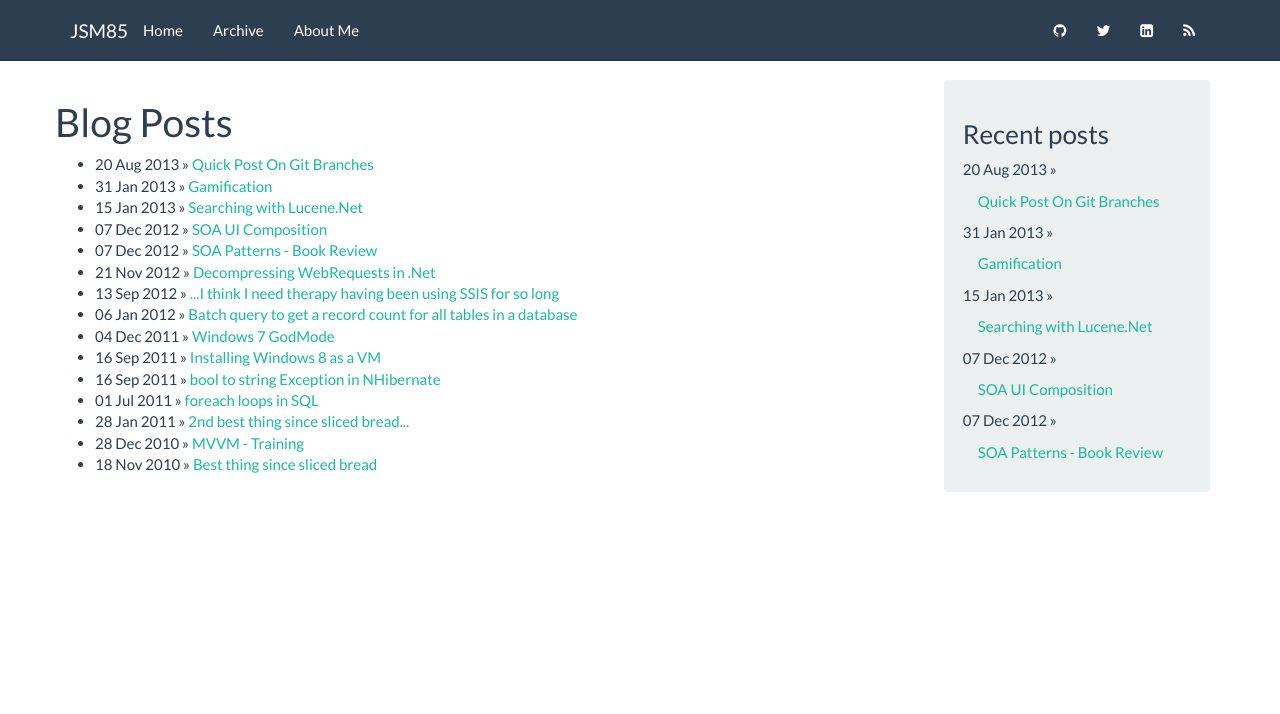
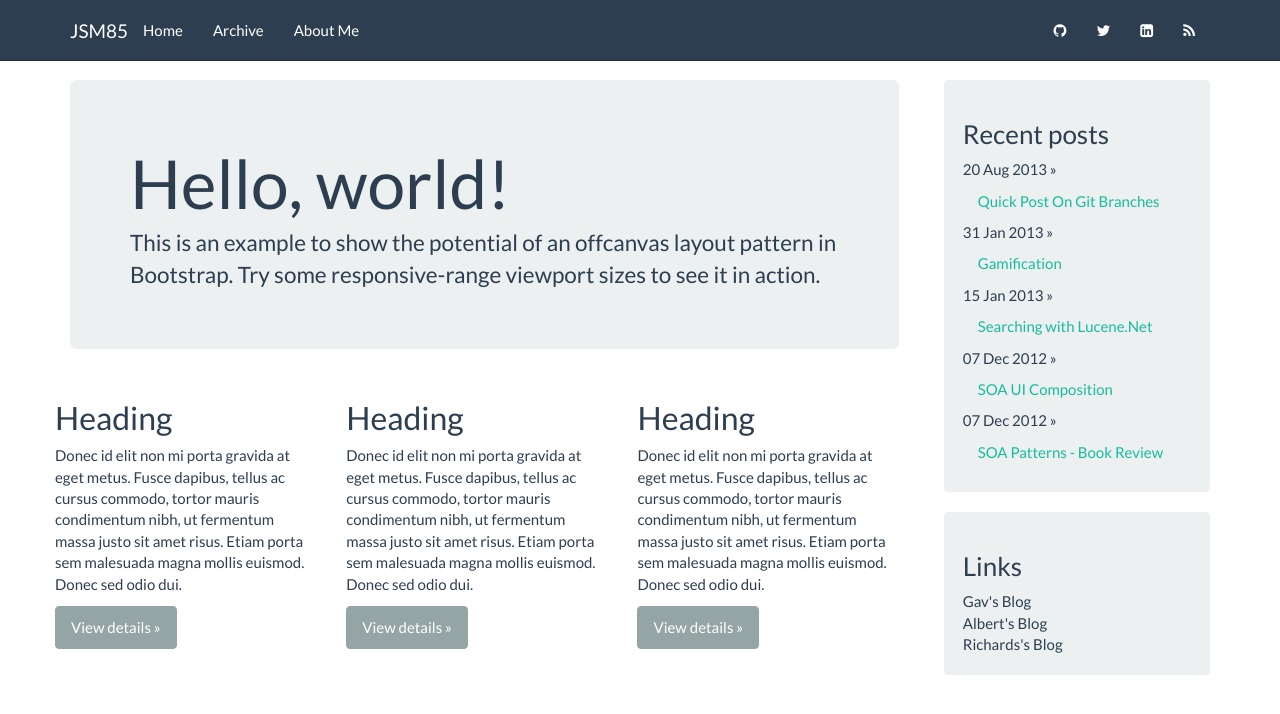
Before and after one commit to jsm85/jsm85.github.io, a Jekyll site: the page built from index.html, in a window 1280 px wide. Shown: the top 714 px of the page. Built offline with Jekyll 4.4.1, drawn with Linux system fonts in a browser that asks for light colours; nearby versions of some CDN libraries; library files that are not in the unit come from our copies; Markdown is read by kramdown in place of the engine named in the settings.

Commit message:
updated index page

```diff
--- a/_layouts/default.html
+++ b/_layouts/default.html
@@ -39,10 +39,10 @@
                     <li><a href="/about.html">About Me</i></a></li>
                 </ul>
                 <ul class="nav navbar-nav navbar-right">
-                    <li><a href="http://github.com/jsm85/"><i class="icon-github"></i></a></li>
-                    <li><a href="http://twitter.com/jsmendonca85/"><i class="icon-twitter"></i></a></li>
-                    <li><a href="http://www.linkedin.com/in/jsm85"><i class="icon-linkedin-sign"></i></a></li>
-                    <li><a href="http://www.linkedin.com/in/jsm85"><i class="icon-rss"></i></a></li>
+                    <li><a href="http://github.com/jsm85/" target="_blank"><i class="icon-github"></i></a></li>
+                    <li><a href="http://twitter.com/jsmendonca85/" target="_blank"><i class="icon-twitter"></i></a></li>
+                    <li><a href="http://www.linkedin.com/in/jsm85" target="_blank"><i class="icon-linkedin-sign"></i></a></li>
+                    <li><a href="/rss.xml" target="_blank"><i class="icon-rss"></i></a></li>
                 </ul>
             </div>
             <!--/.nav-collapse -->
@@ -68,6 +68,14 @@
     {% endfor %}
                         </ul>
                     </div>
+                    <div class="well sidebar-nav">
+                        <h3>Links</h3>
+                        <ul class="nav">
+                            <li>Gav's Blog</li>
+                            <li>Albert's Blog</li>
+                            <li>Richards's Blog</li>
+                        </ul>
+                    </div>
                 </div>
             </div>
 
--- a/index.html
+++ b/index.html
@@ -3,15 +3,28 @@ layout: default
 title: Blog
 ---
 
-<div id="home">
-  <h1>Blog Posts</h1>
-  <ul class="posts">
-    {% for post in site.posts %}
-      <li><span>{{ post.date | date_to_string }}</span> &raquo; <a href="{{ post.url }}">{{ post.title }}</a></li>
-    {% endfor %}
-  </ul>
+<div class="col-xs-12 col-mid-8">
+    <p class="pull-right visible-xs">
+        <button type="button" class="btn btn-primary btn-xs" data-toggle="offcanvas">Toggle nav</button></p>
+    <div class="jumbotron">
+        <h1>Hello, world!</h1>
+        <p>This is an example to show the potential of an offcanvas layout pattern in Bootstrap. Try some responsive-range viewport sizes to see it in action.</p>
+    </div>
+    <div class="row">
+        <div class="col-6 col-sm-6 col-lg-4">
+            <h2>Heading</h2>
+            <p>Donec id elit non mi porta gravida at eget metus. Fusce dapibus, tellus ac cursus commodo, tortor mauris condimentum nibh, ut fermentum massa justo sit amet risus. Etiam porta sem malesuada magna mollis euismod. Donec sed odio dui.</p>
+            <p><a class="btn btn-default" href="#">View details »</a></p>
+        </div>
+        <div class="col-6 col-sm-6 col-lg-4">
+            <h2>Heading</h2>
+            <p>Donec id elit non mi porta gravida at eget metus. Fusce dapibus, tellus ac cursus commodo, tortor mauris condimentum nibh, ut fermentum massa justo sit amet risus. Etiam porta sem malesuada magna mollis euismod. Donec sed odio dui.</p>
+            <p><a class="btn btn-default" href="#">View details »</a></p>
+        </div>
+        <div class="col-6 col-sm-6 col-lg-4">
+            <h2>Heading</h2>
+            <p>Donec id elit non mi porta gravida at eget metus. Fusce dapibus, tellus ac cursus commodo, tortor mauris condimentum nibh, ut fermentum massa justo sit amet risus. Etiam porta sem malesuada magna mollis euismod. Donec sed odio dui.</p>
+            <p><a class="btn btn-default" href="#">View details »</a></p>
+        </div>
+    </div>
 </div>
-
-<!-- {% for tag in site.tags %}
-  <h2 id="{{ tag[0] }}-ref">{{ tag[0] }}</h2>
-{% endfor %} -->
```
Also changed, not shown: atom.xml (deleted, +0 -28 lines), rss.xml (added, +28 -0 lines).
